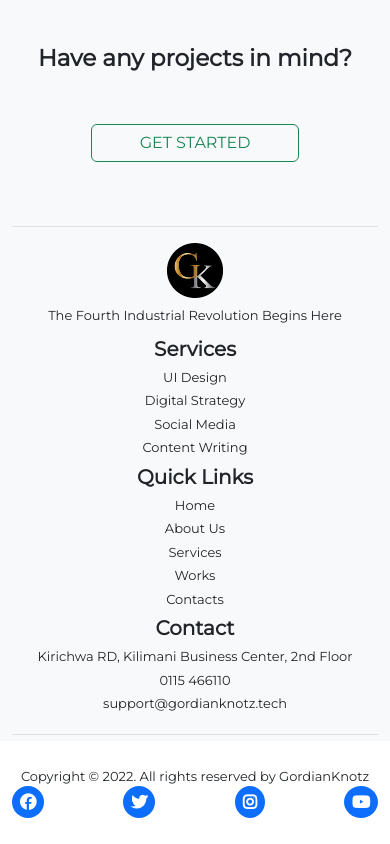
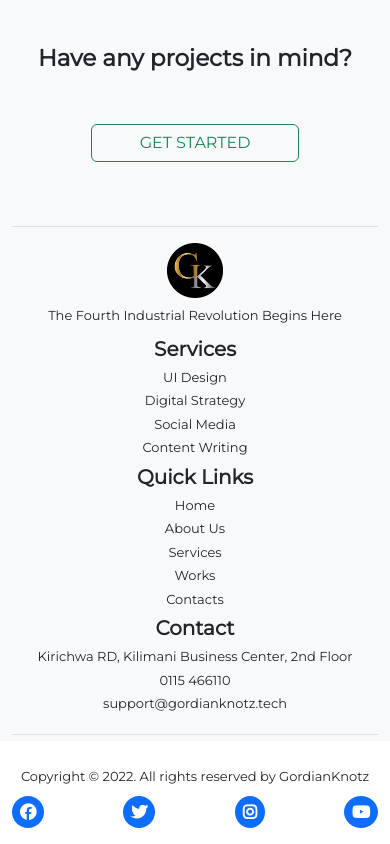
Before and after one commit to ndutagrace25/sparespark, a React (Create React App) app: page / in a window 390 px wide. Shown: the part 4918-5762 px from the top of the page. Built offline with nearby package versions, Linux system fonts and the light colour scheme.

Commit message:
added font

```diff
--- a/src/common/Footer.jsx
+++ b/src/common/Footer.jsx
@@ -83,7 +83,7 @@ const Footer = ({
         <div className="footer-text">
           Copyright © 2022. All rights reserved by GordianKnotz
         </div>
-        <div className="col-md-4 d-flex justify-content-between">
+        <div className="col-md-4 d-flex justify-content-between footer-icon">
           <a
             href="https://web.facebook.com/?_rdc=1&_rdr"
             target="_blank"
--- a/src/style.css
+++ b/src/style.css
@@ -157,4 +157,7 @@ footer {
   .copyright {
     flex-direction: column;
   }
+  .footer-icon {
+    margin-top: 10px;
+  }
 }
```
